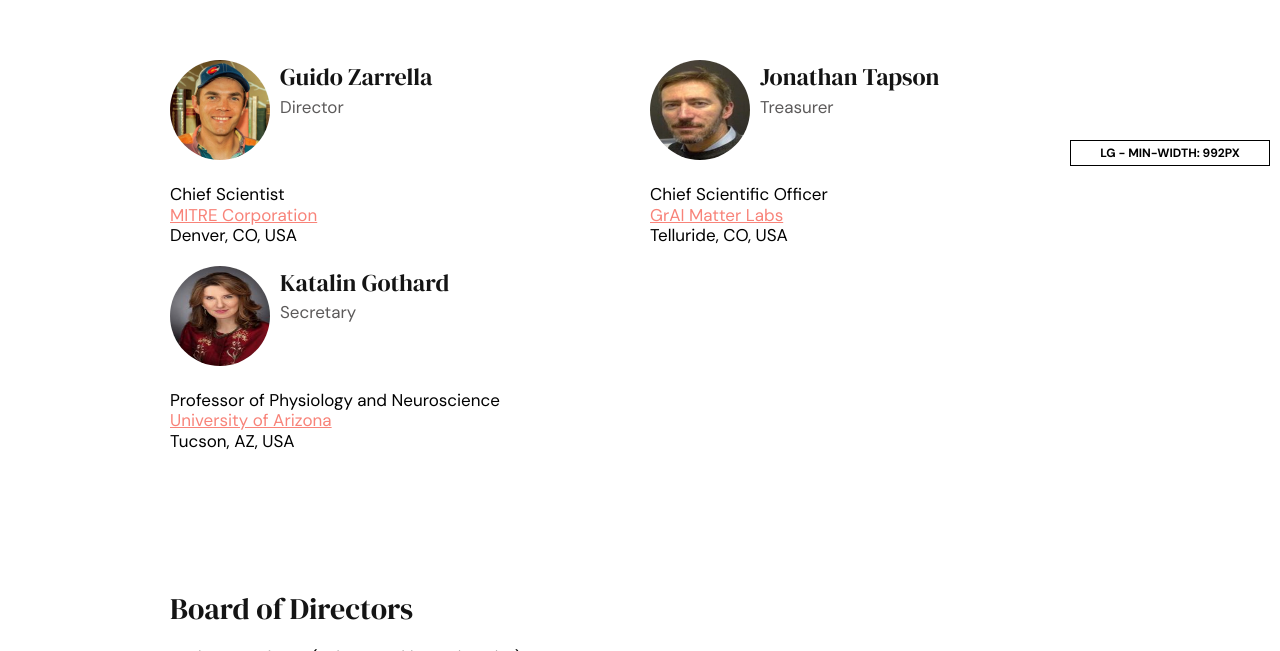
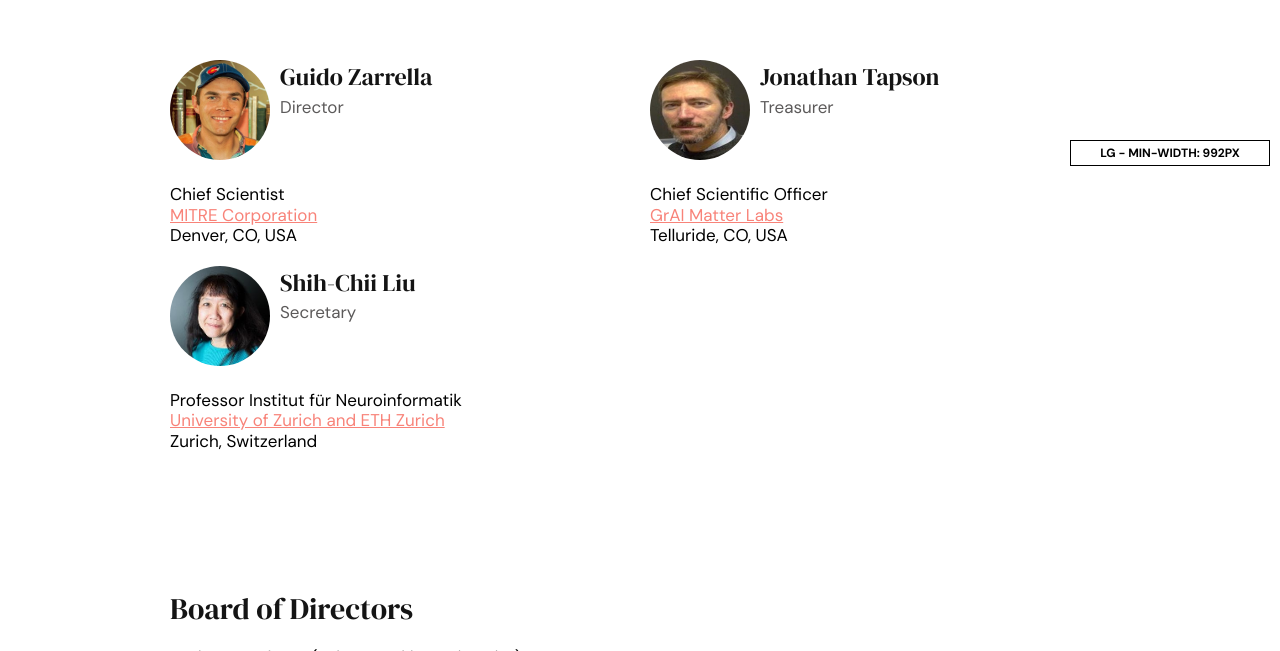
Before and after one commit to neuromorphs/neuromorphs.github.io, a plain HTML site: page team/index.html in a window 1280 px wide. Shown: the part 624-1275 px from the top of the page. Drawn offline with Linux system fonts and the light colour scheme.

Commit message:
Update the Officers list

```diff
--- a/team/index.html
+++ b/team/index.html
@@ -183,18 +183,18 @@
         <div class="col-12 col-md-6 mb-2 "><div class="team team-summary">
 
   <div class="team-image">
-    <img alt="Photo of Katalin Gothard" class="img-fluid mb-2" src="/team/kati.jpg" />
+    <img alt="Photo of Shih-Chii Liu" class="img-fluid mb-2" src="/team/liu.jpg" />
   </div>
 
   <div class="team-meta">
-    <h2 class="team-name">Katalin Gothard</h2>
+    <h2 class="team-name">Shih-Chii Liu</h2>
     <p class="team-description">Secretary</p>
 
   </div>
   <div class="team-content"><ul>
-<li>Professor of Physiology and Neuroscience</li>
-<li><a href="http://www.gothardlab.org/">University of Arizona</a></li>
-<li>Tucson, AZ, USA</li>
+<li>Professor Institut für Neuroinformatik</li>
+<li><a href="https://www.ini.uzh.ch/~shih/">University of Zurich and ETH Zurich</a></li>
+<li>Zurich, Switzerland</li>
 </ul>
 </div>
 </div></div>
```
Also changed, not shown: team/shih-chii-liu/index.html (renamed from team/katalin-gothard/index.html, +5 -5 lines), team/kati.jpg (deleted), team/liu.jpg (added).
